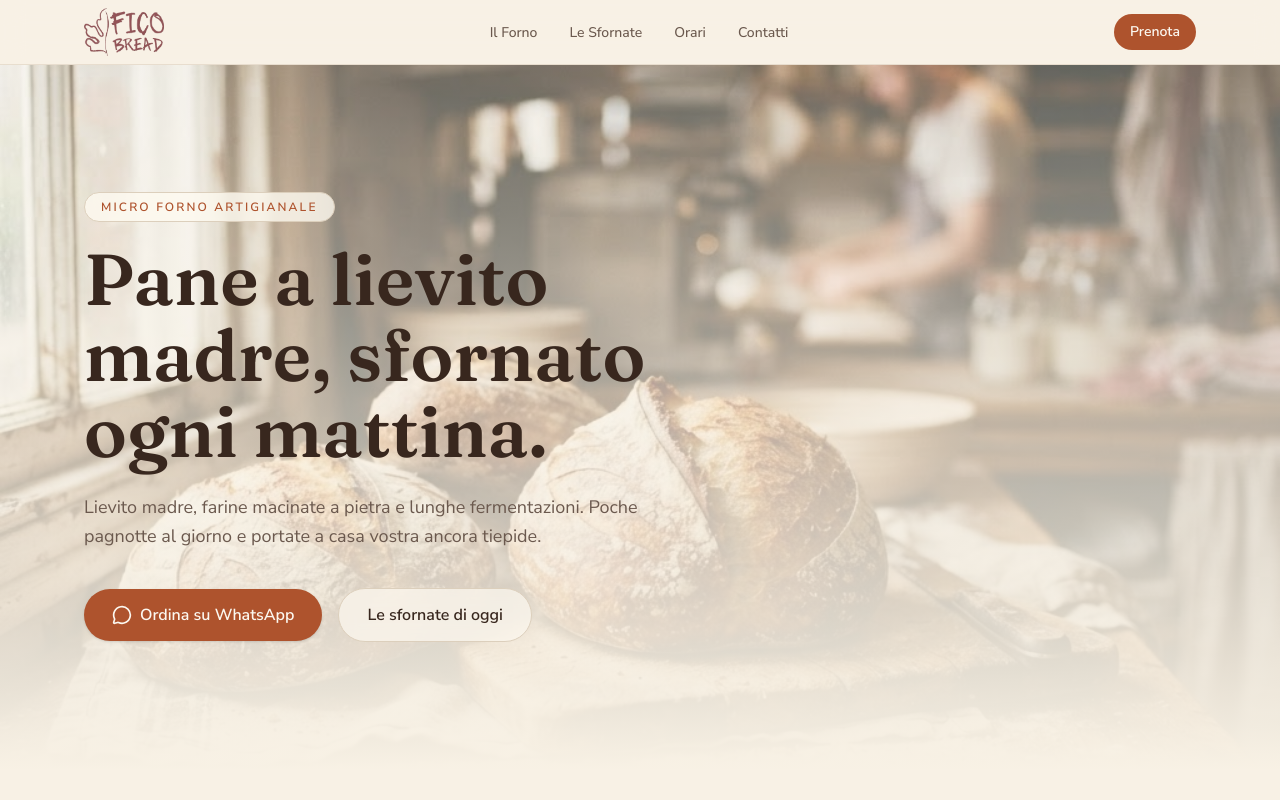
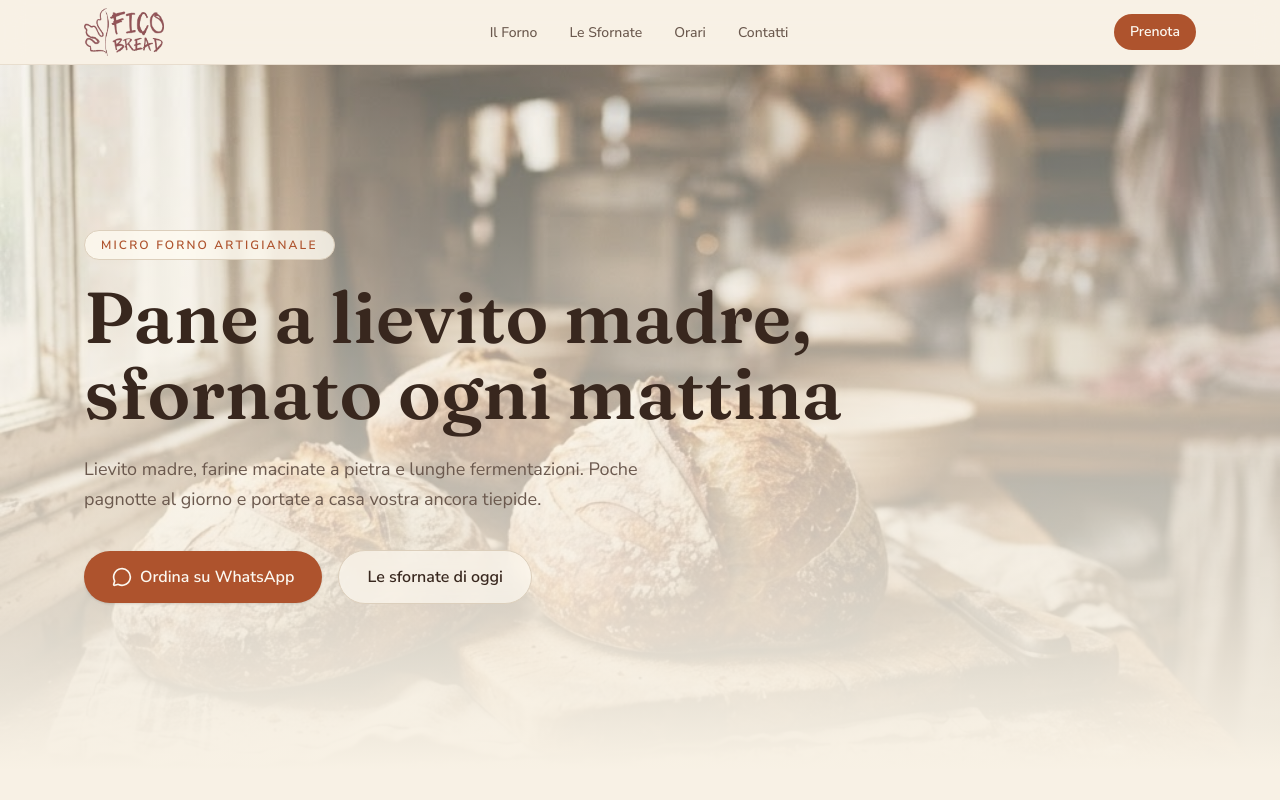
Before and after one commit to stefanogiov/FicoBread, a Next.js app: page / in a window 1280 px wide. Shown: the top 800 px of the page. Built offline with nearby package versions, Linux system fonts and the light colour scheme.

Commit message:
Update hero.tsx

```diff
--- a/components/hero.tsx
+++ b/components/hero.tsx
@@ -19,7 +19,7 @@ export function Hero() {
         </span>
 
         <h1 className="max-w-3xl text-balance font-serif text-5xl font-semibold leading-[1.05] text-foreground sm:text-6xl md:text-7xl">
-          Pane a lievito madre, sfornato ogni mattina.
+          Pane a lievito madre, sfornato ogni mattina
         </h1>
 
         <p className="mt-6 max-w-xl text-pretty text-lg leading-relaxed text-muted-foreground">
```
